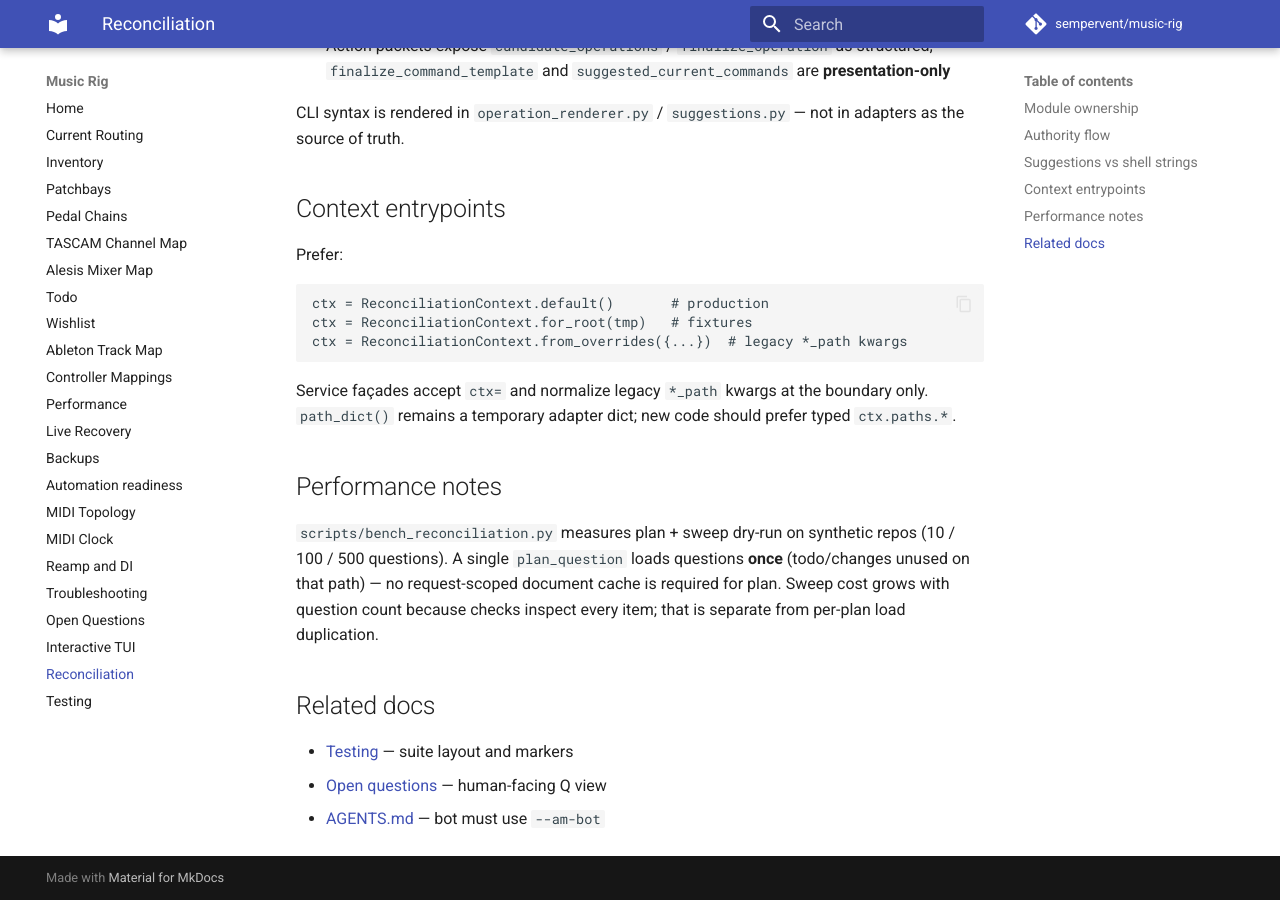
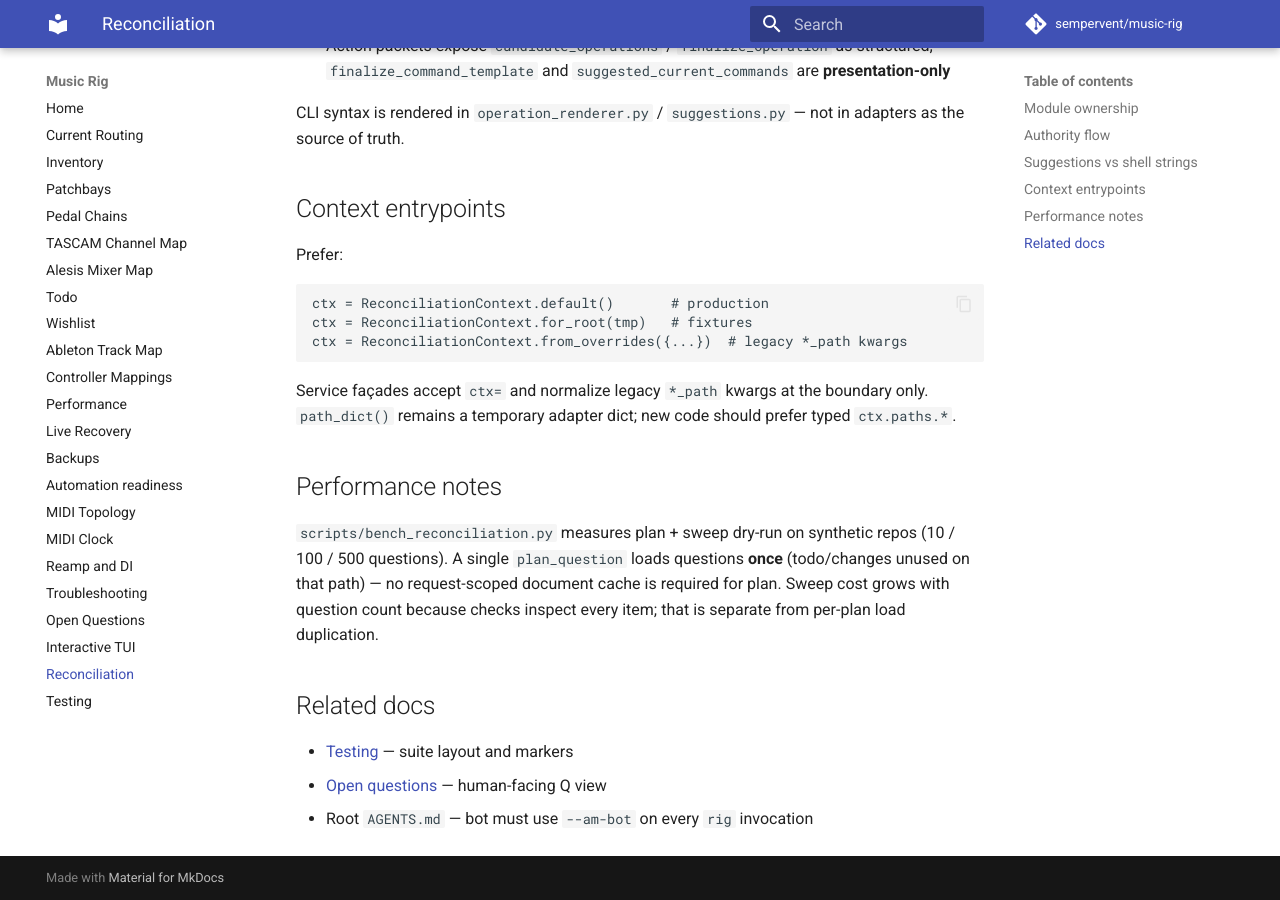
Before and after one commit to sempervent/music-rig, an MkDocs documentation site: the page built from docs/reconciliation.md, in a window 1280 px wide and 900 px high, scrolled down 1485 px. Built offline with MkDocs 1.6.1 and Material for MkDocs 9.7.7, drawn with Linux system fonts in a browser that asks for light colours; comment, search, counter and statistics services are not loaded.

Commit message:
docs: fix reconciliation mkdocs link to AGENTS.md
Strict mkdocs cannot resolve repo-root paths from docs/; mention AGENTS.md in prose instead.

Co-authored-by: Cursor <cursoragent@cursor.com>

```diff
--- a/docs/reconciliation.md
+++ b/docs/reconciliation.md
@@ -76,4 +76,4 @@ inspect every item; that is separate from per-plan load duplication.
 
 - [Testing](testing.md) — suite layout and markers
 - [Open questions](open-questions.md) — human-facing Q view
-- [AGENTS.md](../AGENTS.md) — bot must use `--am-bot`
+- Root `AGENTS.md` — bot must use `--am-bot` on every `rig` invocation
```
